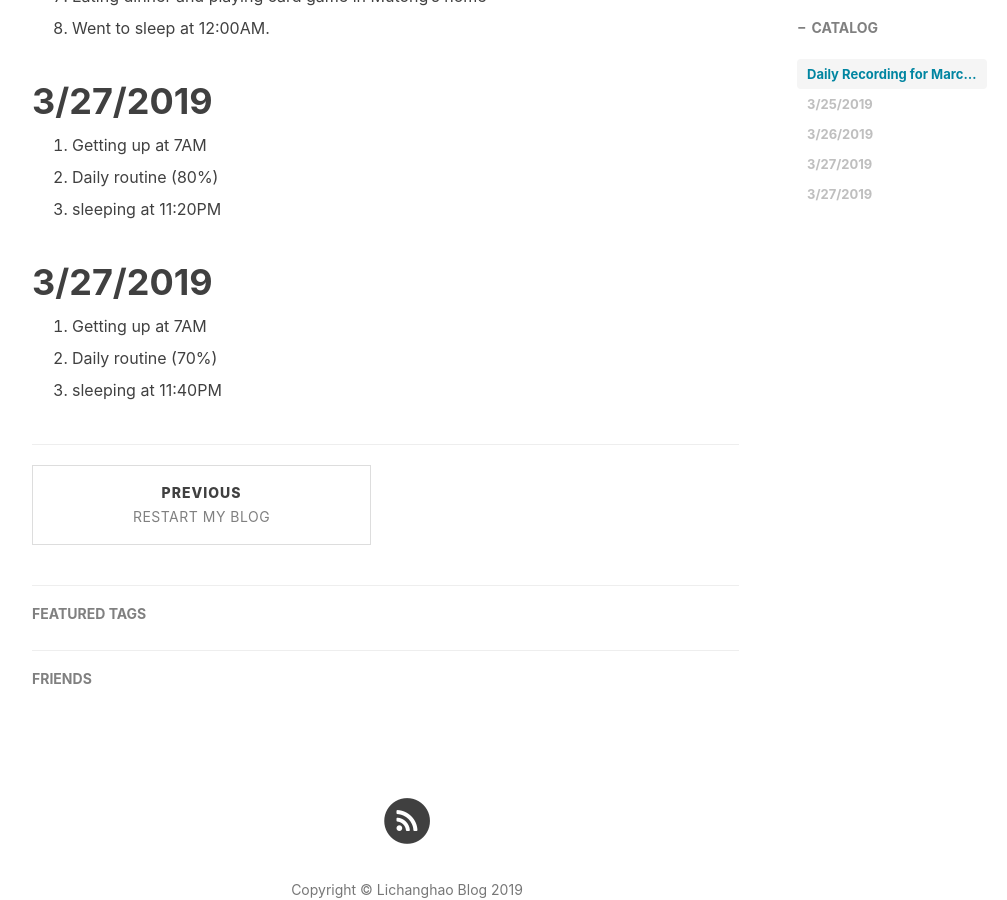
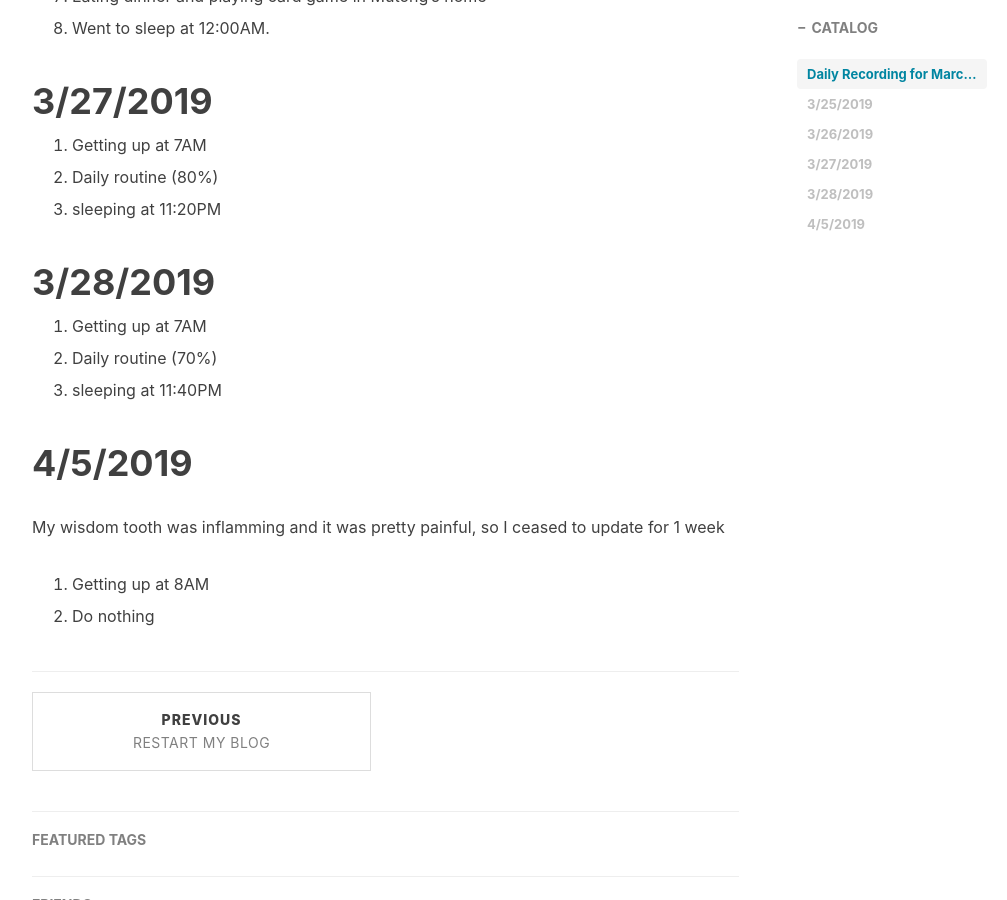
Before and after one commit to lichanghao/lichanghao.github.io.old, a Jekyll site: the page built from _posts/2019-03-26-Daily Recording March.md, in a window 1280 px wide and 900 px high, scrolled down 1287 px. Shown: the whole window, without its empty margins (233-1240 px from the left). Built offline with Jekyll 4.4.1, drawn with Linux system fonts in a browser that asks for light colours; nearby versions of some CDN libraries; comment, search, counter and statistics services are not loaded.

Commit message:
nothing to say

```diff
--- a/_posts/2019-03-26-Daily Recording March.md
+++ b/_posts/2019-03-26-Daily Recording March.md
@@ -57,10 +57,18 @@ author:            Changhao Li
 
 3. sleeping at 11:20PM
 
-# 3/27/2019
+# 3/28/2019
 
 1. Getting up at 7AM
 
 2. Daily routine (70%)
 
 3. sleeping at 11:40PM
+
+# 4/5/2019
+
+My wisdom tooth was inflamming and it was pretty painful, so I ceased to update for 1 week
+
+1. Getting up at 8AM
+
+2. Do nothing
```
